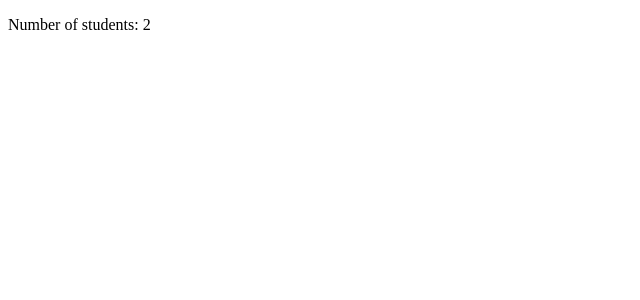
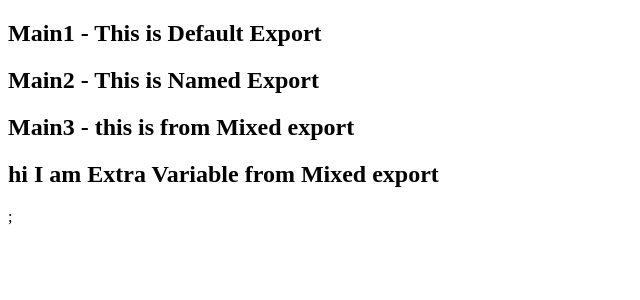
Before and after one commit to NipunShrivats/React_tutorials, a React (Vite) app in the folder react_tutorials/: page / in a window 1280 px wide. Shown: the top 300 px of the page, without its empty margins (0-640 px from the left). Built offline with nearby package versions, Linux system fonts and the light colour scheme.

Commit message:
updates on 27-3-25, change no. 1

```diff
--- a/react_tutorials/src/App.jsx
+++ b/react_tutorials/src/App.jsx
@@ -1,7 +1,8 @@
 import React from "react";
-import ReactBasic_tut_1 from "./Components/1_Basic/Components_Fragments_1.jsx";
-import DynamicValues_2 from "./Components/1_Basic/DynamicValues_2.jsx";
-import ConditionalRendring_3 from "./Components/1_Basic/ConditionalRendring_3.jsx";
+import ReactBasic_tut_1 from "./Components/1_Basic/Components_Fragments_1";
+import DynamicValues_2 from "./Components/1_Basic/DynamicValues_2";
+import ConditionalRendring_3 from "./Components/1_Basic/ConditionalRendring_3";
+import ImportExport from "./Components/1_Basic/Import_Export_4/Master";
 
 export default function App() {
   return (
@@ -10,7 +11,8 @@ export default function App() {
 
       {/* <ReactBasic_tut_1 /> */}
       {/* <DynamicValues_2 /> */}
-      <ConditionalRendring_3 />
+      {/* <ConditionalRendring_3 /> */}
+      <ImportExport />
     </>
   );
 }
--- /dev/null
+++ b/react_tutorials/src/Components/1_Basic/Import_Export_4/Main1.jsx
@@ -0,0 +1,9 @@
+import React from "react";
+
+export default function Main1() {
+  return (
+    <>
+      <h2>Main1 - This is Default Export</h2>
+    </>
+  );
+}
--- /dev/null
+++ b/react_tutorials/src/Components/1_Basic/Import_Export_4/Main2.jsx
@@ -0,0 +1,9 @@
+import React from "react";
+
+export function Main2() {
+  return (
+    <>
+      <h2>Main2 - This is Named Export</h2>
+    </>
+  );
+}
--- /dev/null
+++ b/react_tutorials/src/Components/1_Basic/Import_Export_4/Main3.jsx
@@ -0,0 +1,17 @@
+import React from "react";
+
+export const ExtraVariable = () => {
+  return (
+    <>
+      <h2>hi I am Extra Variable from Mixed export</h2>;
+    </>
+  );
+};
+
+export default function Main3() {
+  return (
+    <>
+      <h2>Main3 - this is from Mixed export</h2>
+    </>
+  );
+}
--- /dev/null
+++ b/react_tutorials/src/Components/1_Basic/Import_Export_4/Master.jsx
@@ -0,0 +1,18 @@
+import React from "react";
+import Main1 from "./Main1"; // Default Import
+import { Main2 } from "./Main2"; // Named Import
+import Main3, { ExtraVariable } from "./Main3"; //Mixed Import
+
+export default function Main4() {
+  return (
+    <>
+      {/* 1. Default Export and Import */}
+      <Main1 />
+      {/* 2. Named Export and Import */}
+      <Main2 />
+      {/* 3. Mixed Export and Import */}
+      <Main3 />
+      <ExtraVariable />
+    </>
+  );
+}
```
